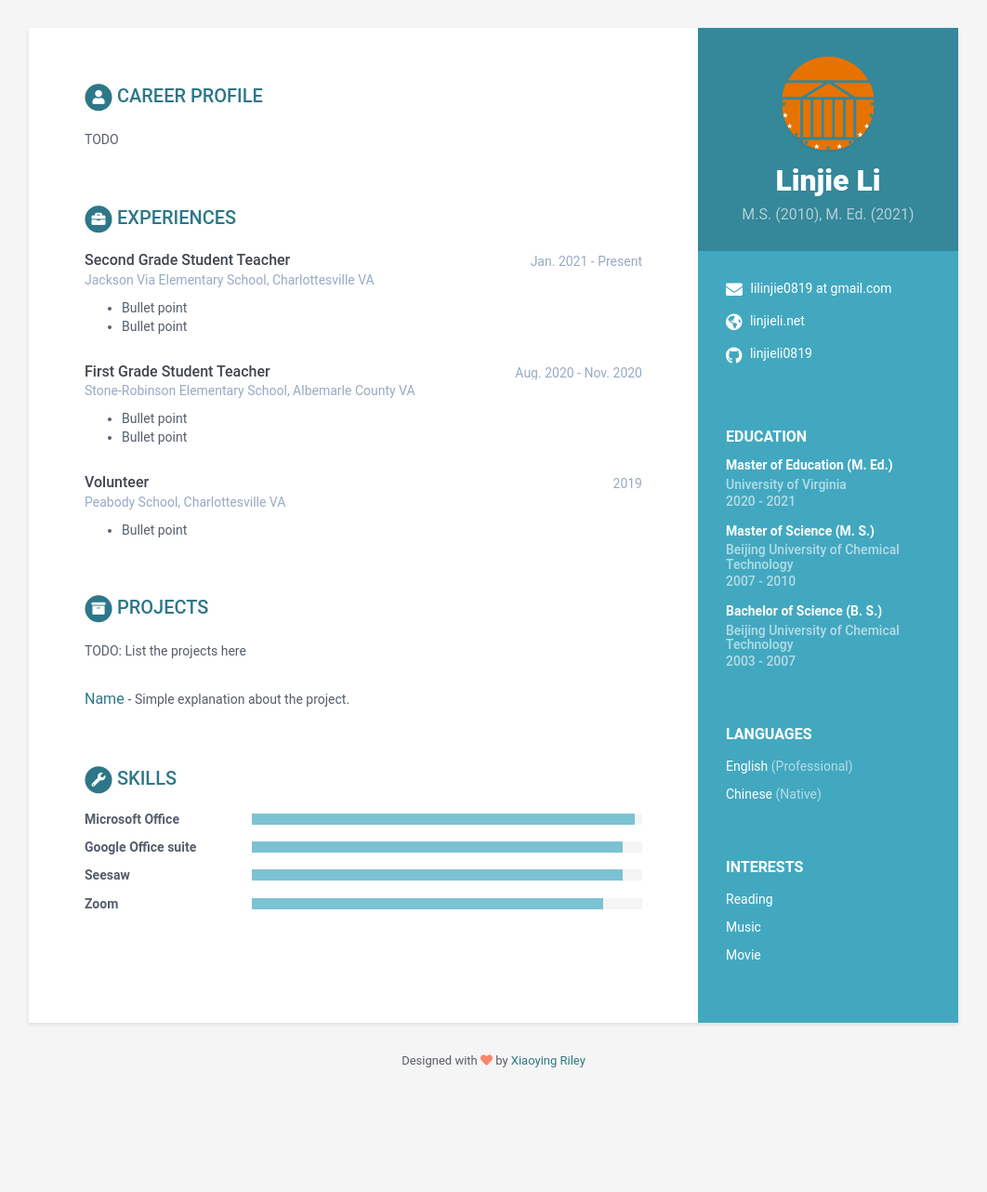
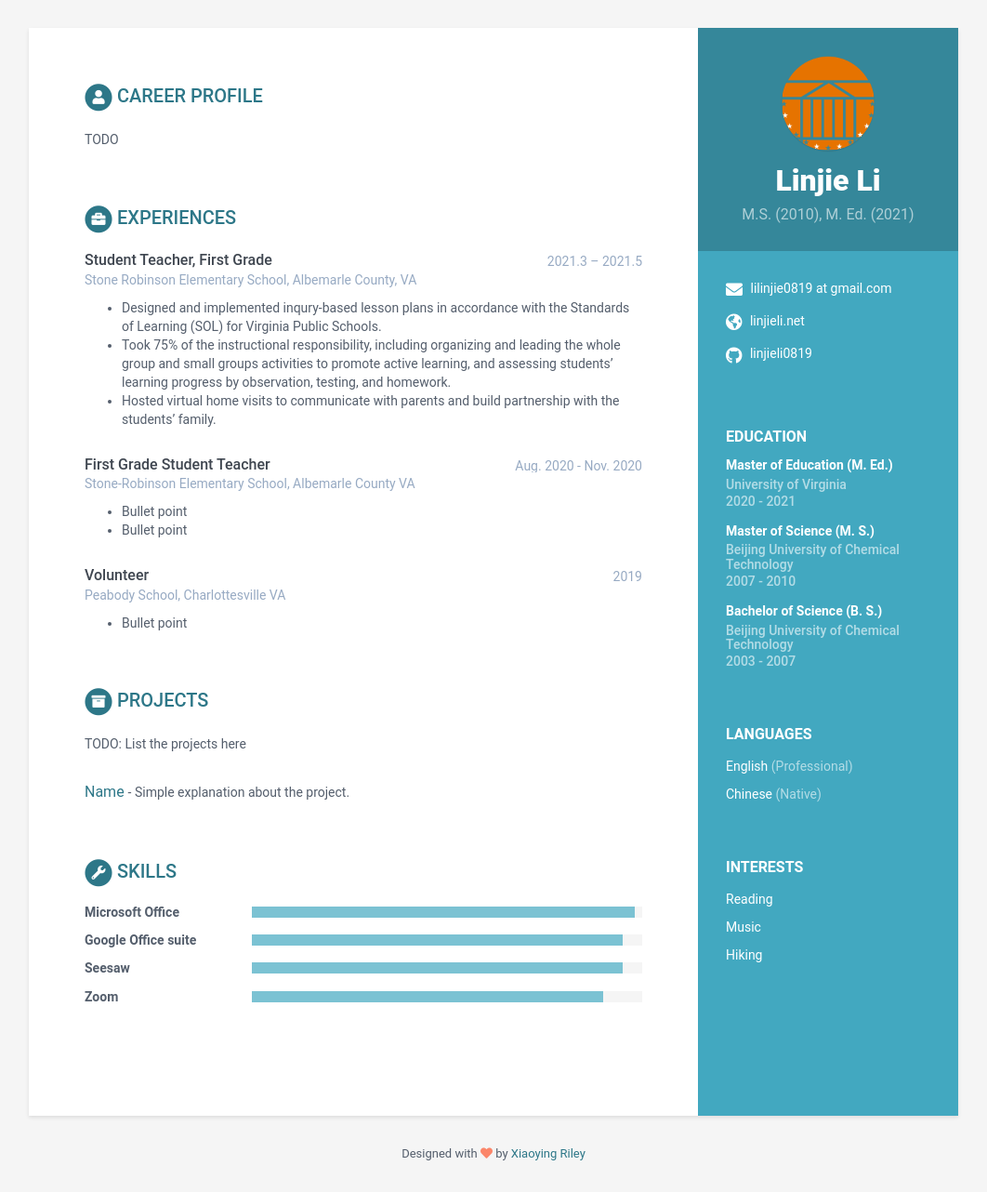
Before and after one commit to linjieli0819/linjieli0819.github.io, a Jekyll site: the page built from index.html, in a window 1280 px wide. Shown: the whole page at 93% size, without its empty margins (109-1171 px from the left). Built offline with Jekyll 4.4.1, drawn with Linux system fonts in a browser that asks for light colours; before the commit the page ends 1182 px from its top, so only the background shows below that.

Commit message:
Update data.yml

```diff
--- a/_data/data.yml
+++ b/_data/data.yml
@@ -39,7 +39,7 @@ sidebar:
       - item: Music
         link:
 
-      - item: Movie
+      - item: Hiking
         link:
 
 # --------------------------------
@@ -53,7 +53,7 @@ education:
     - degree: Master of Education (M. Ed.)
       university: University of Virginia
       time: 2020 - 2021
-      details:
+      details: Postgraduate Professional License (PreK - 6)
     - degree: Master of Science (M. S.)
       university: Beijing University of Chemical Technology
       time: 2007 - 2010
@@ -65,12 +65,13 @@ education:
 
 # --------------------------------
 experiences:
-    - role: Second Grade Student Teacher
-      time: Jan. 2021 - Present
-      company: Jackson Via Elementary School, Charlottesville VA
+    - role: Student Teacher, First Grade
+      time: 2021.3 – 2021.5
+      company: Stone Robinson Elementary School, Albemarle County, VA
       details: |
-          - Bullet point
-          - Bullet point
+          - Designed and implemented inqury-based lesson plans in accordance with the Standards of Learning (SOL) for Virginia Public Schools.
+          - Took 75% of the instructional responsibility, including organizing and leading the whole group and small groups activities to promote active learning, and assessing students’ learning progress by observation, testing, and homework.
+          - Hosted virtual home visits to communicate with parents and build partnership with the students’ family.
     - role: First Grade Student Teacher
       time: Aug. 2020 - Nov. 2020
       company: Stone-Robinson Elementary School, Albemarle County VA
```
